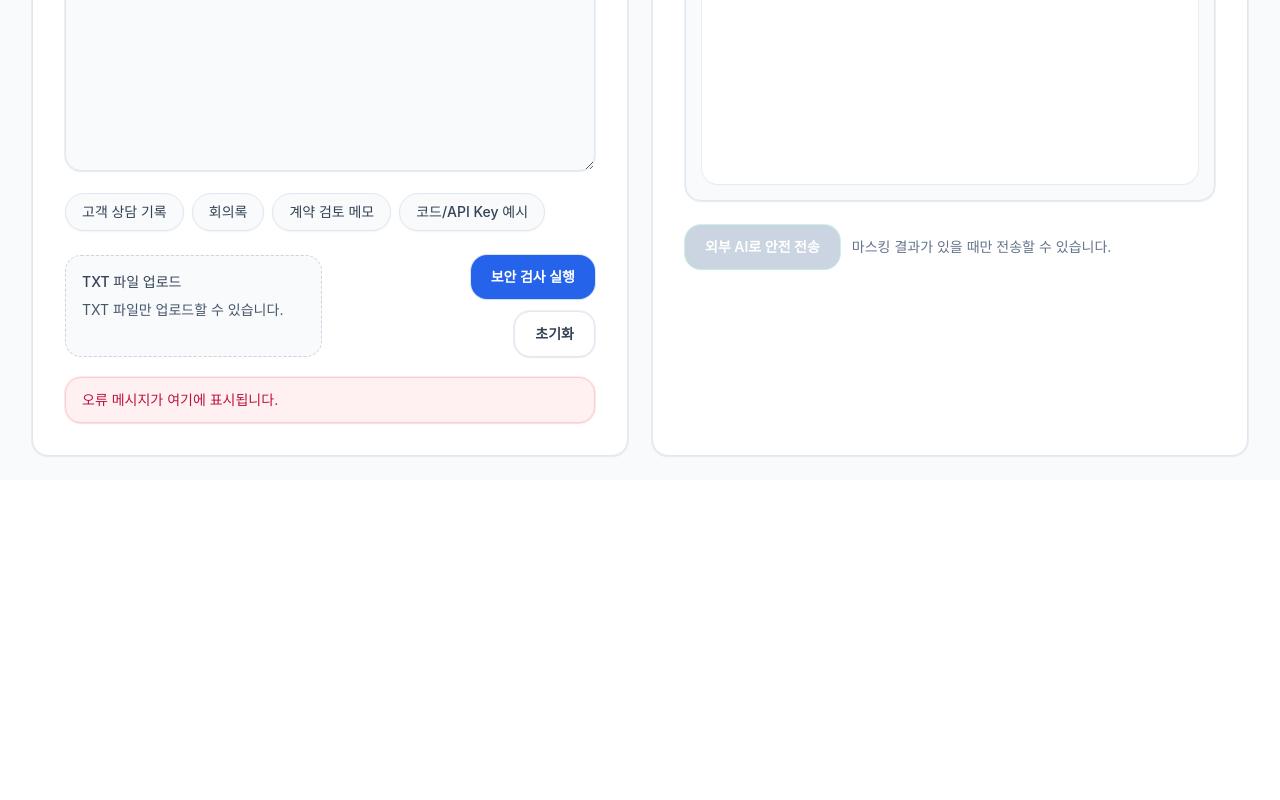
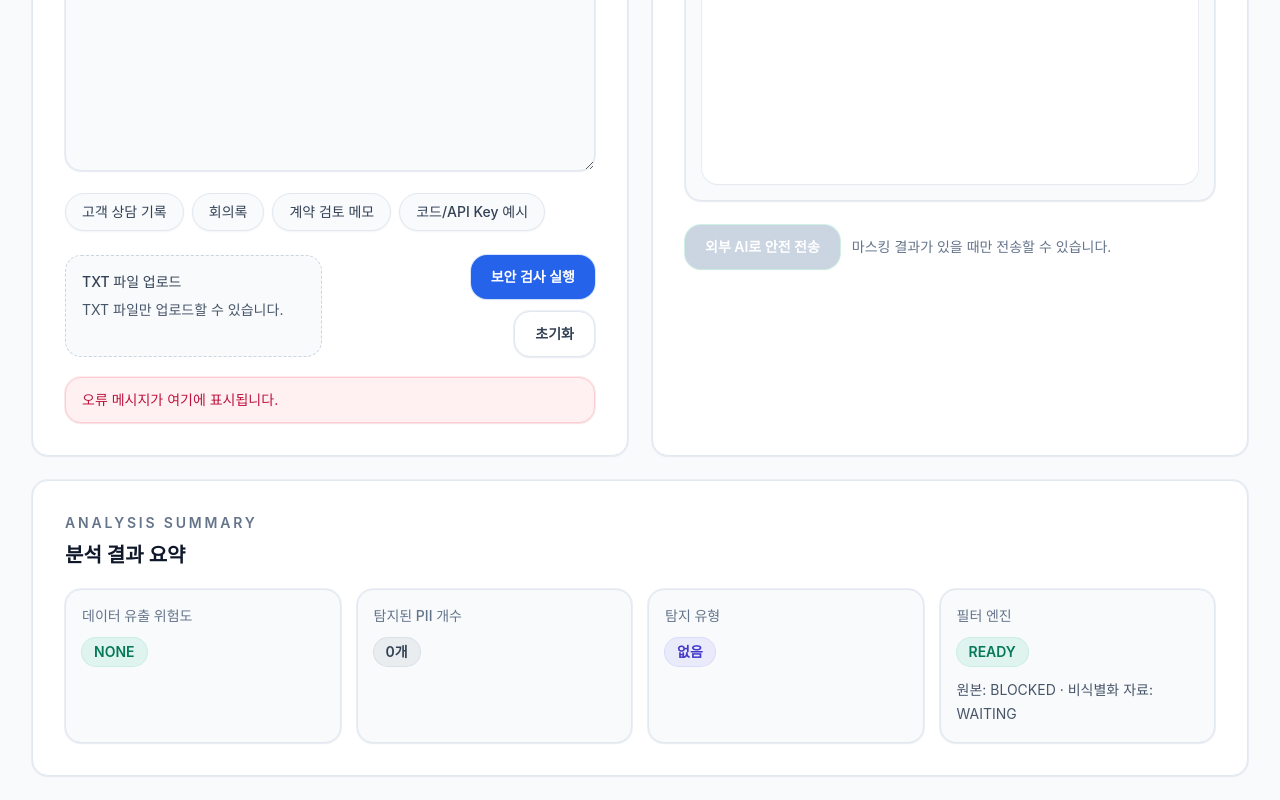
Before and after one commit to PII-Shield-Gateway/AI-Security-Gateway, a React (Vite) app in the folder frontend/: page / in a window 1280 px wide. Shown: the part 870-1670 px from the top of the page. Before the commit the page ends 1350 px from the top, so only its background shows below. Built offline with nearby package versions, Linux system fonts and the light colour scheme.

Commit message:
feat: add PII risk summary cards

```diff
--- a/frontend/src/App.jsx
+++ b/frontend/src/App.jsx
@@ -4,6 +4,7 @@ import Header from "./components/Header";
 import SecurityFlow from "./components/SecurityFlow";
 import OriginalDocumentPanel from "./components/OriginalDocumentPanel";
 import MaskedDocumentPanel from "./components/MaskedDocumentPanel";
+import SummaryCards from "./components/SummaryCards";
 import sampleDocuments from "./data/sampleDocuments";
 
 const THEME_STORAGE_KEY = "theme";
@@ -152,6 +153,13 @@ function App() {
             canSend={Boolean(maskedText)}
           />
         </div>
+        <SummaryCards
+          riskLevel={riskLevel}
+          detections={detections}
+          detectedPii={detectedPii}
+          transferStatus={transferStatus}
+          filterEngine={filterEngine}
+        />
       </div>
     </main>
   );
--- /dev/null
+++ b/frontend/src/components/SummaryCards.jsx
@@ -0,0 +1,98 @@
+function SummaryCards({
+  riskLevel = "NONE",
+  detections = [],
+  detectedPii = [],
+  transferStatus = "WAITING",
+  filterEngine = "READY",
+}) {
+  const uniqueTypes = Array.from(new Set(detectedPii));
+  const typeSummary = uniqueTypes.length > 0 ? uniqueTypes.join(", ") : "없음";
+  const detectionCount = Array.isArray(detections) ? detections.length : 0;
+
+  return (
+    <section className="mt-6 rounded-2xl border border-slate-200 bg-white p-6 shadow-sm ring-1 ring-slate-200/60 transition-colors duration-200 dark:border-slate-800 dark:bg-slate-900 dark:ring-slate-800/80 sm:p-8">
+      <div className="mb-5 flex flex-col gap-2">
+        <p className="text-sm font-semibold uppercase tracking-[0.2em] text-slate-500 dark:text-slate-400">
+          Analysis Summary
+        </p>
+        <h2 className="text-xl font-semibold text-slate-900 dark:text-slate-100">
+          분석 결과 요약
+        </h2>
+      </div>
+
+      <div className="grid grid-cols-1 gap-4 sm:grid-cols-2 lg:grid-cols-4">
+        <SummaryCard
+          title="데이터 유출 위험도"
+          value={riskLevel}
+          tone={getRiskTone(riskLevel)}
+        />
+        <SummaryCard
+          title="탐지된 PII 개수"
+          value={`${detectionCount}개`}
+          tone="slate"
+        />
+        <SummaryCard title="탐지 유형" value={typeSummary} tone="indigo" />
+        <SummaryCard
+          title="필터 엔진"
+          value={filterEngine}
+          tone="emerald"
+          footer={`원본: BLOCKED · 비식별화 자료: ${transferStatus}`}
+        />
+      </div>
+    </section>
+  );
+}
+
+function SummaryCard({ title, value, tone = "slate", footer = "" }) {
+  const toneClasses = {
+    emerald:
+      "bg-emerald-500/10 text-emerald-700 ring-emerald-500/20 dark:text-emerald-300",
+    blue: "bg-blue-500/10 text-blue-700 ring-blue-500/20 dark:text-blue-300",
+    indigo:
+      "bg-indigo-500/10 text-indigo-700 ring-indigo-500/20 dark:text-indigo-300",
+    yellow:
+      "bg-yellow-500/10 text-yellow-800 ring-yellow-500/20 dark:text-yellow-300",
+    orange:
+      "bg-orange-500/10 text-orange-700 ring-orange-500/20 dark:text-orange-300",
+    red: "bg-red-500/10 text-red-700 ring-red-500/20 dark:text-red-300",
+    slate:
+      "bg-slate-500/10 text-slate-700 ring-slate-500/20 dark:text-slate-300",
+  };
+
+  return (
+    <article className="rounded-2xl border border-slate-200 bg-slate-50 p-4 shadow-sm ring-1 ring-slate-200/60 transition-colors duration-200 dark:border-slate-800 dark:bg-slate-950 dark:ring-slate-800/60">
+      <p className="text-sm font-medium text-slate-500 dark:text-slate-400">
+        {title}
+      </p>
+      <div
+        className={`mt-3 inline-flex rounded-full px-3 py-1 text-sm font-semibold ring-1 ${toneClasses[tone] ?? toneClasses.slate}`}
+      >
+        {value}
+      </div>
+      {footer ? (
+        <p className="mt-3 text-sm leading-6 text-slate-600 dark:text-slate-300">
+          {footer}
+        </p>
+      ) : null}
+    </article>
+  );
+}
+
+function getRiskTone(riskLevel) {
+  switch (riskLevel) {
+    case "NONE":
+      return "emerald";
+    case "LOW":
+      return "blue";
+    case "MEDIUM":
+      return "yellow";
+    case "HIGH":
+      return "orange";
+    case "CRITICAL":
+      return "red";
+    default:
+      return "slate";
+  }
+}
+
+export default SummaryCards;
```
